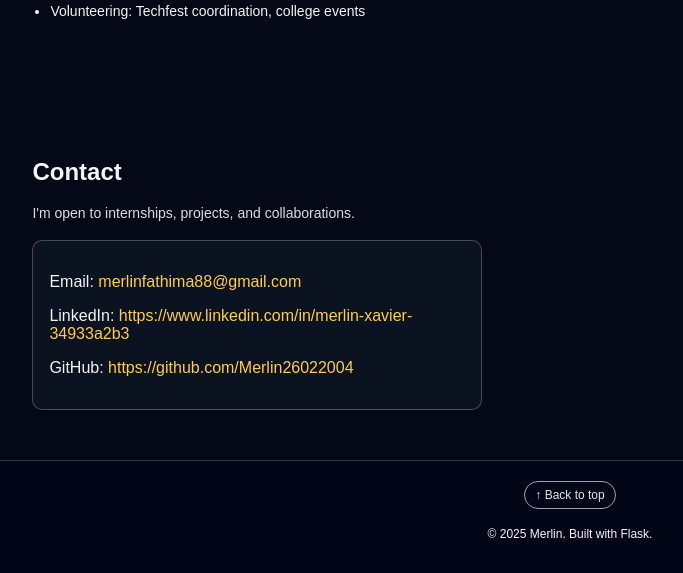
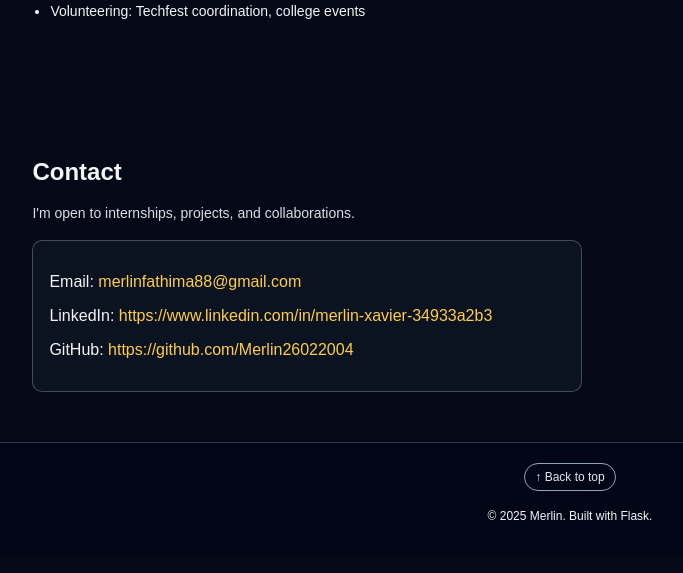
Before and after one commit to Merlin26022004/flask_website, a Flask app: page / in a window 1280 px wide. Shown: the part 1558-2131 px from the top of the page, without its empty margins (70-753 px from the left). After the commit the page ends 2078 px from the top, so only its background shows below. Run offline with Flask 3, Linux system fonts and the light colour scheme.

Commit message:
update portfolio

```diff
--- a/static/style.css
+++ b/static/style.css
@@ -161,7 +161,7 @@ body {
     padding: 16px;
     border-radius: 10px;
     border: 1px solid rgba(148, 163, 184, 0.4);
-    max-width: 450px;
+    max-width: 550px;
 }
 
 .contact-box a {
```
